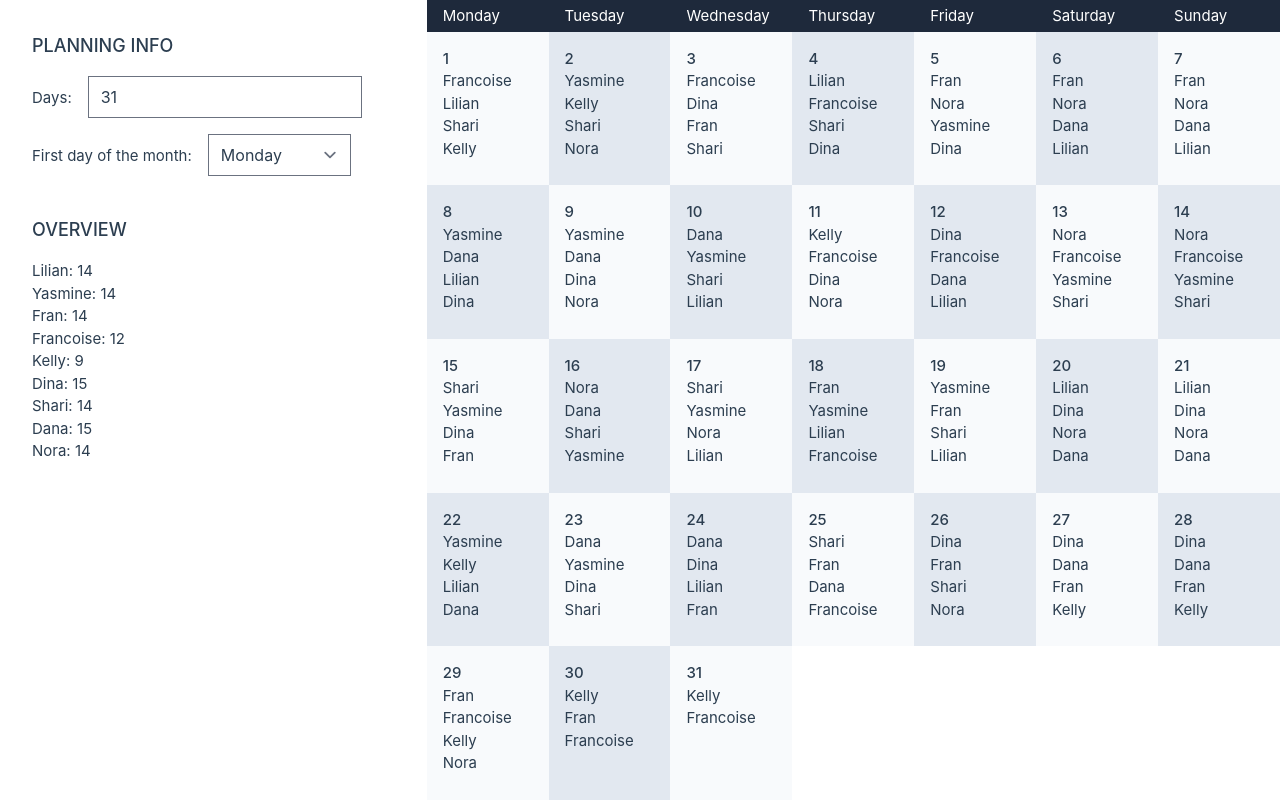
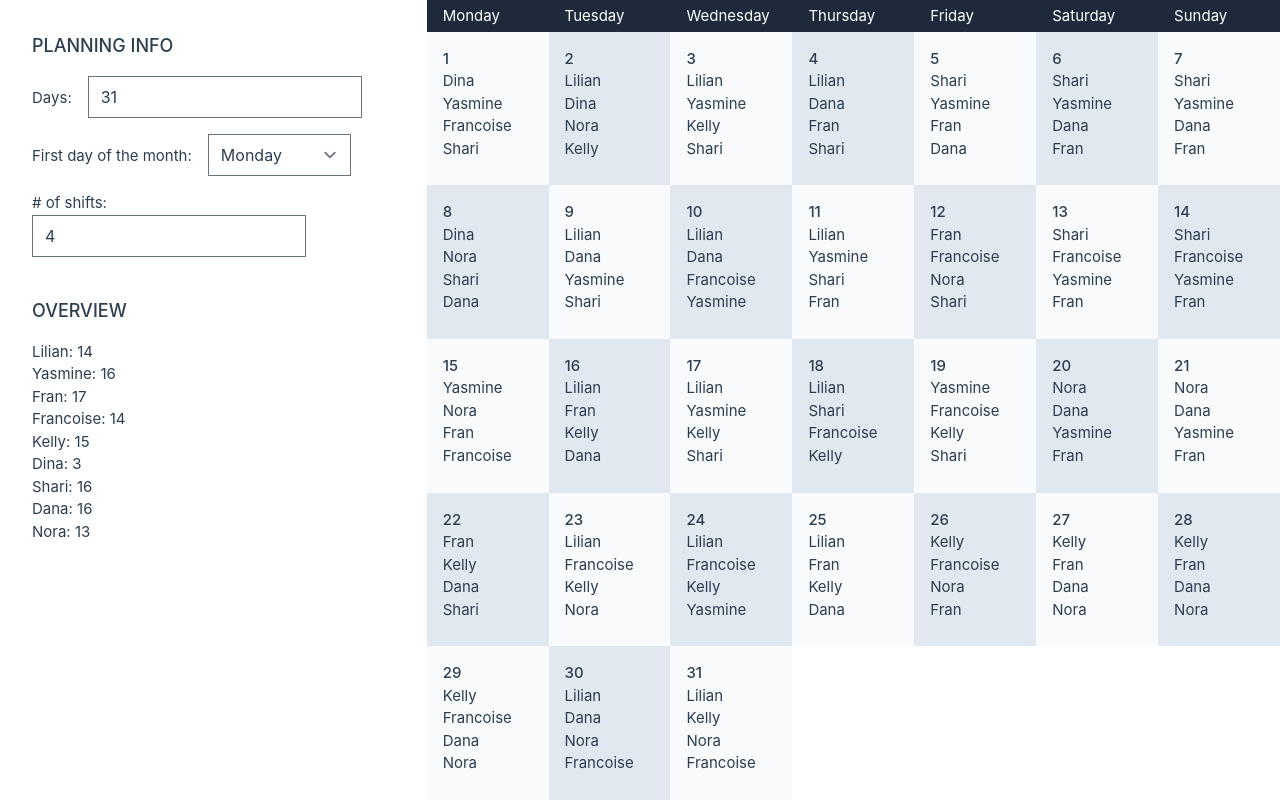
Before and after one commit to kimjanssens/month-planner, a Vue app: page / in a window 1280 px wide. Built offline with nearby package versions, Linux system fonts and the light colour scheme.

Commit message:
Dynalic work slots + add static working days

```diff
--- a/src/App.vue
+++ b/src/App.vue
@@ -7,7 +7,7 @@
           <label for="days" class="mr-4">Days:</label>
           <input type="number" id="days" name="days" v-model="days" />
         </div>
-        <div>
+        <div class="mb-4">
           <label for="firstDayOfTheMonth" class="mr-4">First day of the month:</label>
           <select v-model="firstDayOfTheMonth" id="firstDayOfTheMonth">
             <option :value="0">Monday</option>
@@ -18,6 +18,10 @@
             <option :value="5">Saturday</option>
             <option :value="6">Sunday</option>
           </select>
+        </div>
+        <div>
+          <label for="slots" class="mr-4"># of shifts:</label>
+          <input type="number" id="slots" name="slots" v-model="slots" />
         </div>
       </form>
 
@@ -66,12 +70,16 @@ const EMPLOYEE_STATUS = {
 }
 
 const EMPLOYEES = [
-  { name: 'Lilian', status: EMPLOYEE_STATUS.PART_TIME },
+  {
+    name: 'Lilian',
+    status: EMPLOYEE_STATUS.PART_TIME,
+    workDays: [2, 3, 4, 9, 10, 11, 16, 17, 18, 23, 24, 25, 30, 31]
+  },
   { name: 'Yasmine', status: EMPLOYEE_STATUS.FULL_TIME },
   { name: 'Fran', status: EMPLOYEE_STATUS.FULL_TIME },
   { name: 'Francoise', status: EMPLOYEE_STATUS.FULL_TIME },
   { name: 'Kelly', status: EMPLOYEE_STATUS.FULL_TIME },
-  { name: 'Dina', status: EMPLOYEE_STATUS.PART_TIME },
+  { name: 'Dina', status: EMPLOYEE_STATUS.PART_TIME, workDays: [1, 2, 8] },
   { name: 'Shari', status: EMPLOYEE_STATUS.FULL_TIME },
   { name: 'Dana', status: EMPLOYEE_STATUS.FULL_TIME },
   { name: 'Nora', status: EMPLOYEE_STATUS.FULL_TIME }
@@ -87,13 +95,15 @@ const DAYS_OF_THE_WEEK = {
   6: { name: 'Sunday', tailwind: 'col-start-7' }
 }
 
-const EMPLOYEES_PER_DAY = 4
-
 const days = ref(31)
 const firstDayOfTheMonth = ref(0)
+const slots = ref(4)
 
 const month = computed(() => {
   const planning = []
+  // Use spread operator to create a new array and not mutate the original one
+  const partTimeEmployees = [...EMPLOYEES].filter((employee) => employee.workDays)
+  const fullTimeEmployees = [...EMPLOYEES].filter((employee) => !employee.workDays)
 
   for (let index = 1; index <= days.value; index++) {
     const day = {
@@ -105,19 +115,34 @@ const month = computed(() => {
     if (day.isWeekend && index > 1) {
       day.employees = [...planning[index - 2].employees]
     } else {
-      // Use spread operator to create a new array and not mutate the original one
-      const shuffledEmployees = shuffle([...EMPLOYEES])
+      //
+      // Shuffle the array of full-time employees to make the result more random
+      const shuffledEmployees = [...partTimeEmployees, ...shuffle(fullTimeEmployees)]
 
       shuffledEmployees.map((employee) => {
-        // const isWorking = Math.random() > 0.5
+        let isWorking = false
 
-        const averageWorkingDays = Math.round((days.value / EMPLOYEES.length) * EMPLOYEES_PER_DAY)
+        // Calculate the average working days for full-time employees
+        const averageWorkingDays = Math.ceil(
+          (days.value * slots.value - totalPartTimeWorkingDays.value) / fullTimeEmployees.length
+        )
 
-        const isWorking =
+        // Makee sure a full-time employee doesn't work more days than the average
+        isWorking =
           planning.filter((d) => d.employees.includes(employee.name)).length < averageWorkingDays
 
+        // First check if employee has workDays because this is only for part-time employees
+        // Then check if the current day is included in the workDays
+        if (employee?.workDays?.length > 0) {
+          if (employee.workDays.includes(index)) {
+            isWorking = true
+          } else {
+            isWorking = false
+          }
+        }
+
         if (
-          day.employees.length < EMPLOYEES_PER_DAY &&
+          day.employees.length < slots.value &&
           !day.employees.includes(employee.name) &&
           isWorking
         ) {
@@ -130,6 +155,16 @@ const month = computed(() => {
   }
 
   return planning
+})
+
+const totalPartTimeWorkingDays = computed(() => {
+  let count = 0
+
+  EMPLOYEES.map((employee) => {
+    count += employee.workDays ? employee.workDays?.length : 0
+  })
+
+  return count
 })
 
 const employeesWorkingDays = computed(() => {
```
